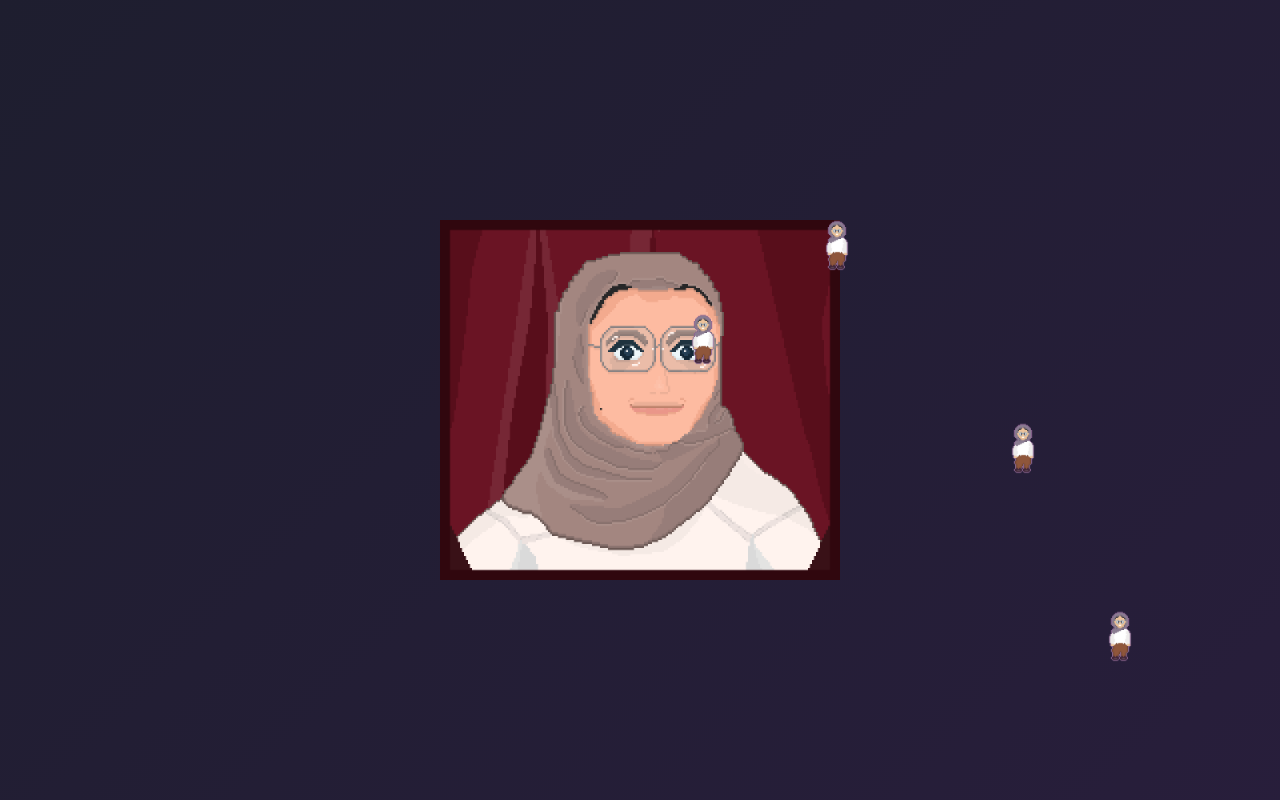
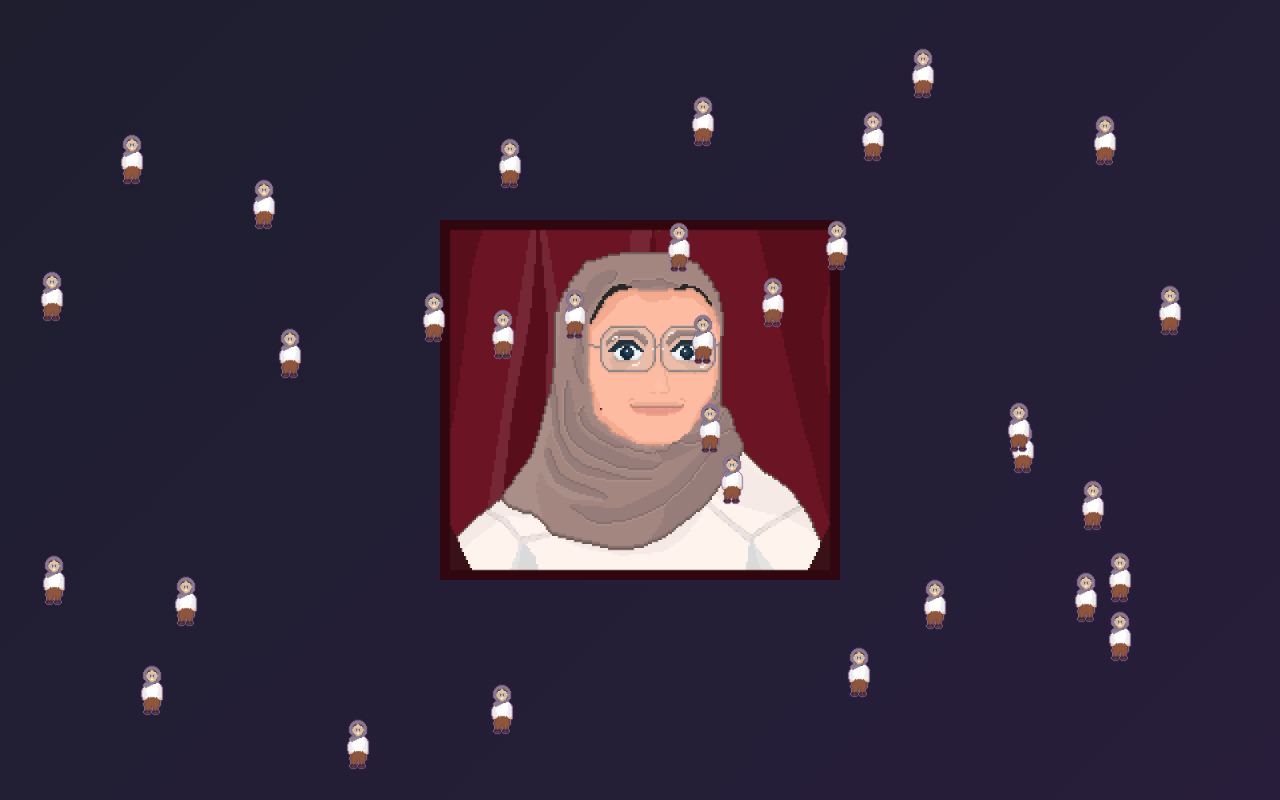
Before and after one commit to cyanrat/clip20, a plain HTML site: page layer2.html in a window 1280 px wide. Drawn offline with Linux system fonts and the light colour scheme.

Commit message:
Update layer2.html

```diff
--- a/layer2.html
+++ b/layer2.html
@@ -80,24 +80,56 @@
   </script>
 
   <!-- 4 GIF containers -->
+ <!-- 32 GIF containers -->
 <img src="Spin.gif" class="gif" id="gif1">
 <img src="Spin.gif" class="gif" id="gif2">
 <img src="Spin.gif" class="gif" id="gif3">
 <img src="Spin.gif" class="gif" id="gif4">
+<img src="Spin.gif" class="gif" id="gif5">
+<img src="Spin.gif" class="gif" id="gif6">
+<img src="Spin.gif" class="gif" id="gif7">
+<img src="Spin.gif" class="gif" id="gif8">
+<img src="Spin.gif" class="gif" id="gif9">
+<img src="Spin.gif" class="gif" id="gif10">
+<img src="Spin.gif" class="gif" id="gif11">
+<img src="Spin.gif" class="gif" id="gif12">
+<img src="Spin.gif" class="gif" id="gif13">
+<img src="Spin.gif" class="gif" id="gif14">
+<img src="Spin.gif" class="gif" id="gif15">
+<img src="Spin.gif" class="gif" id="gif16">
+<img src="Spin.gif" class="gif" id="gif17">
+<img src="Spin.gif" class="gif" id="gif18">
+<img src="Spin.gif" class="gif" id="gif19">
+<img src="Spin.gif" class="gif" id="gif20">
+<img src="Spin.gif" class="gif" id="gif21">
+<img src="Spin.gif" class="gif" id="gif22">
+<img src="Spin.gif" class="gif" id="gif23">
+<img src="Spin.gif" class="gif" id="gif24">
+<img src="Spin.gif" class="gif" id="gif25">
+<img src="Spin.gif" class="gif" id="gif26">
+<img src="Spin.gif" class="gif" id="gif27">
+<img src="Spin.gif" class="gif" id="gif28">
+<img src="Spin.gif" class="gif" id="gif29">
+<img src="Spin.gif" class="gif" id="gif30">
+<img src="Spin.gif" class="gif" id="gif31">
+<img src="Spin.gif" class="gif" id="gif32">
+
 
   <script>
   function randomizePosition(gifId) {
     const el = document.getElementById(gifId);
     const vw = window.innerWidth;
     const vh = window.innerHeight;
-      const x = Math.random() * (vw - 90); // assuming 150px width
+    const x = Math.random() * (vw - 90); // adjust based on gif size
     const y = Math.random() * (vh - 90);
     el.style.left = `${x}px`;
     el.style.top = `${y}px`;
   }
 
   window.addEventListener('load', () => {
-      ['gif1', 'gif2', 'gif3', 'gif4'].forEach(id => randomizePosition(id));
+    for (let i = 1; i <= 32; i++) {
+      randomizePosition(`gif${i}`);
+    }
   });
 </script>
 </body>
```
Lines whose indentation alone changed are shown as unchanged.
